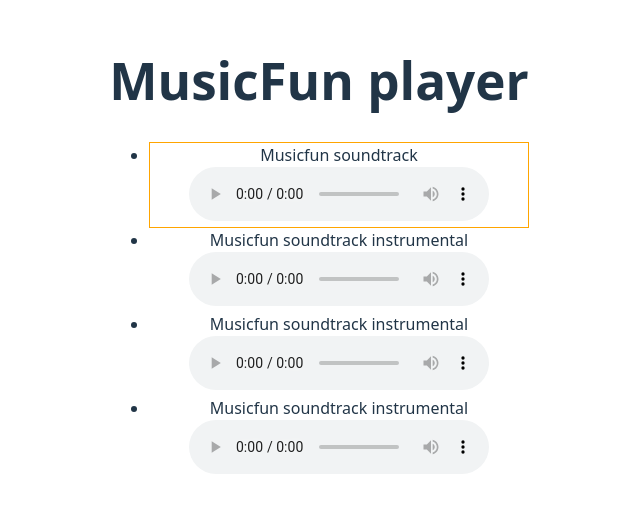
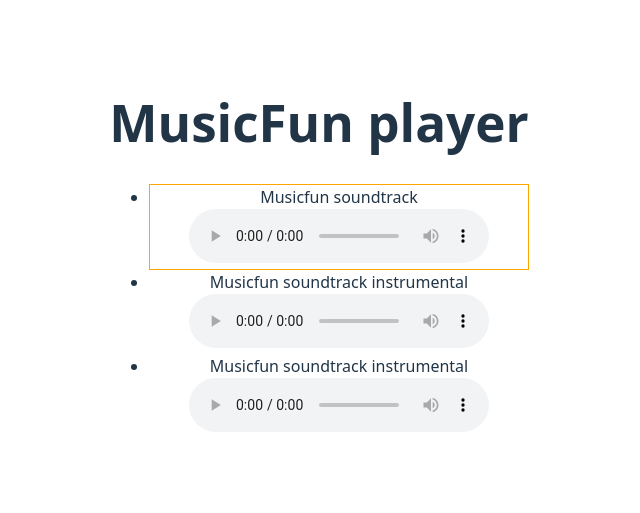
Before and after one commit to Anton-Osip/MusicFun, a React (Vite) app: page / in a window 1280 px wide. Shown: the part 143-656 px from the top of the page, without its empty margins (321-961 px from the left). Built offline with nearby package versions, Linux system fonts and the light colour scheme.

Commit message:
8 / Уcловный рендеринг / Алгоритм и структуры данных / Курс React Путь Самурая: Без альтернатив

```diff
--- a/src/App.tsx
+++ b/src/App.tsx
@@ -16,11 +16,7 @@ const tracks = [
         title: "Musicfun soundtrack instrumental",
         url: " https://musicfun.it-incubator.app/api/samurai-way-soundtrack-instrumental.mp3",
     },
-    {
-        id: 4,
-        title: "Musicfun soundtrack instrumental",
-        url: " https://musicfun.it-incubator.app/api/samurai-way-soundtrack-instrumental.mp3",
-    },
+
 ]
 
 function App() {
```
